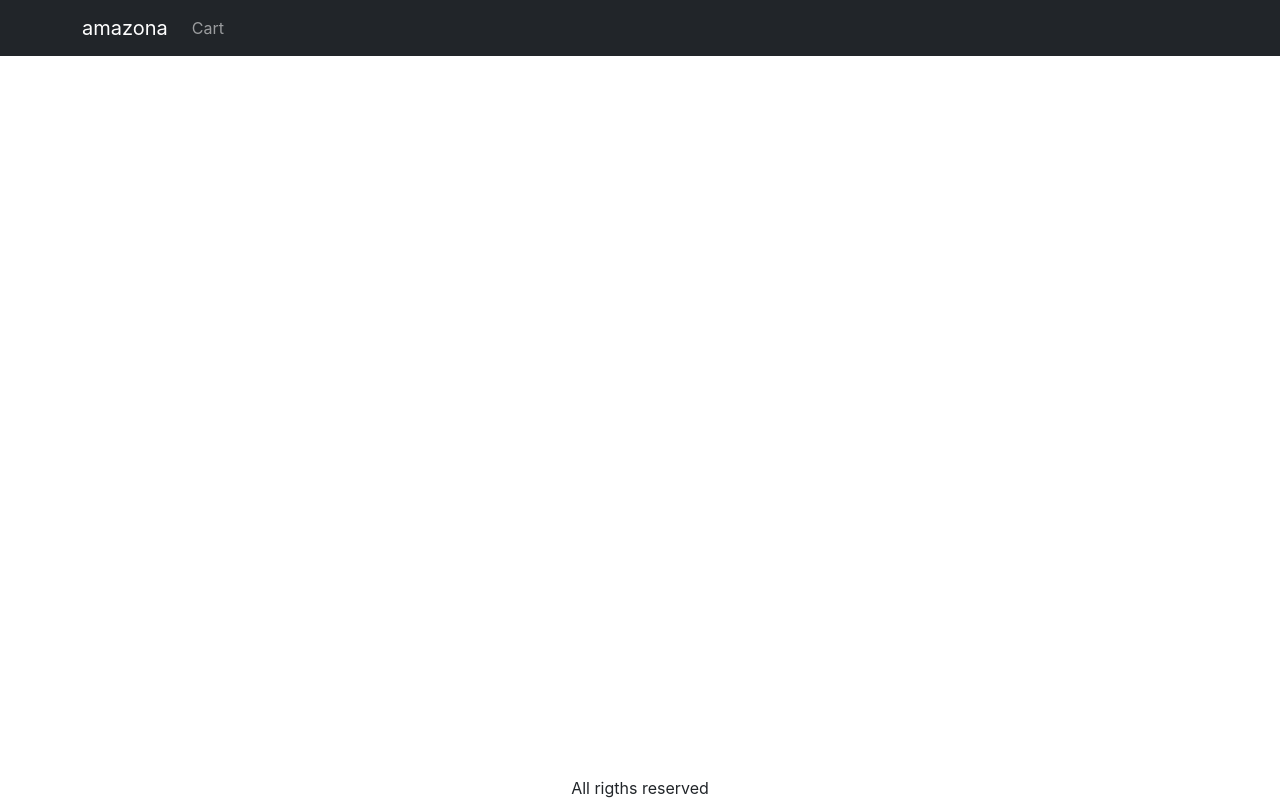
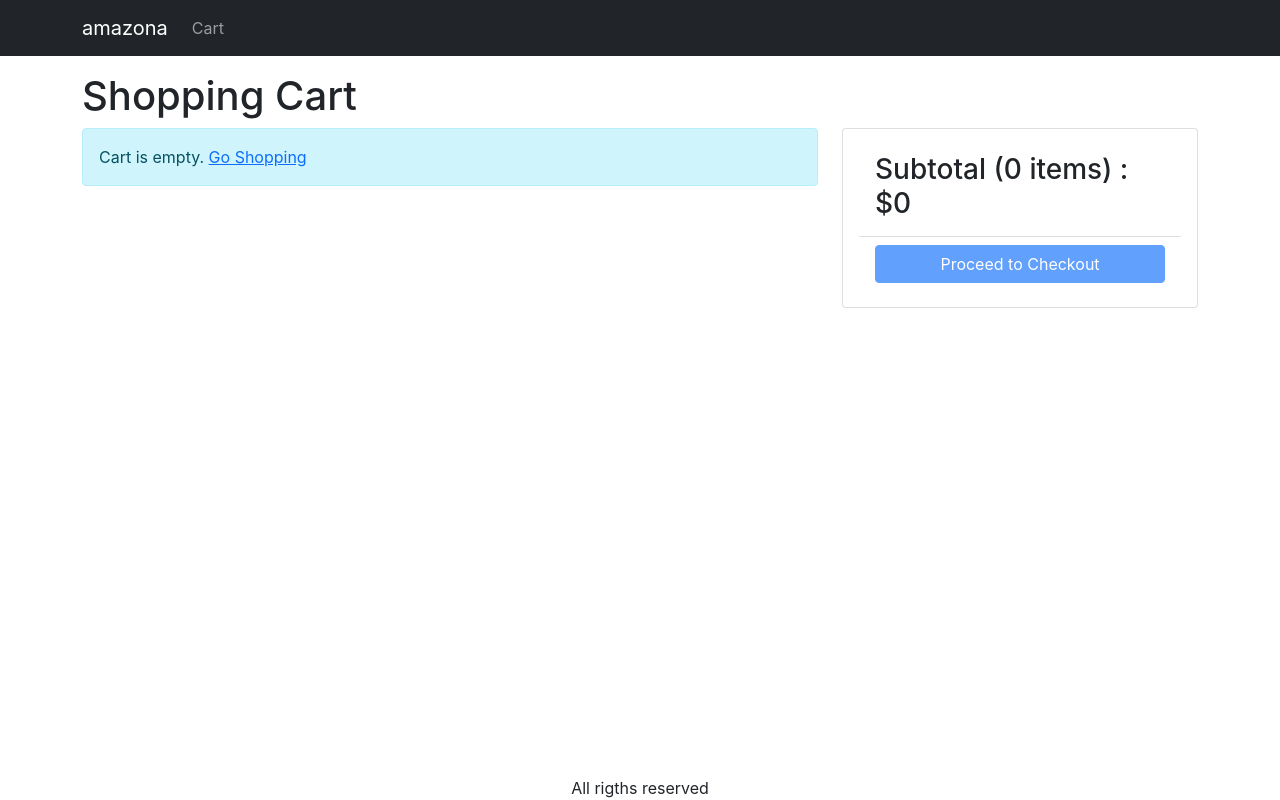
Before and after one commit to GiovanniGiannitto/mern-amazona, a React (Create React App) app in the folder frontend/: page /cart in a window 1280 px wide. Built offline with nearby package versions, Linux system fonts and the light colour scheme.

Commit message:
Video-16-Create-Cart-Screen

```diff
--- a/frontend/src/App.js
+++ b/frontend/src/App.js
@@ -9,6 +9,7 @@ import Badge from "react-bootstrap/esm/Badge";
 import Nav from "react-bootstrap/esm/Nav";
 import { useContext } from "react";
 import { Store } from "./Store";
+import CartScreen from "./screens/CartScreen";
 
 function App() {
   const { state } = useContext(Store);
@@ -40,6 +41,7 @@ function App() {
           <Container className="mt-3">
             <Routes>
               <Route path="/product/:slug" element={<ProductScreen />} />
+              <Route path="/cart" element={<CartScreen />} />
               <Route path="/" element={<HomeScreen />} />
             </Routes>
           </Container>
--- a/frontend/src/index.css
+++ b/frontend/src/index.css
@@ -47,3 +47,7 @@ main {
 .img-large {
   max-width: 100%;
 }
+
+.img-thumbnail {
+  height: 80px;
+}
--- /dev/null
+++ b/frontend/src/screens/CartScreen.js
@@ -0,0 +1,96 @@
+import { useContext } from "react";
+import Col from "react-bootstrap/Col";
+import ListGroup from "react-bootstrap/ListGroup";
+import Row from "react-bootstrap/Row";
+import { Helmet } from "react-helmet-async";
+import { Link } from "react-router-dom";
+import MessageBox from "../components/MessageBox";
+import { Store } from "../Store";
+import Button from "react-bootstrap/Button";
+import Card from "react-bootstrap/Card";
+
+export default function CartScreen() {
+  const { state, dispatch: ctxDispatch } = useContext(Store);
+  const {
+    cart: { cartItems },
+  } = state;
+
+  return (
+    <div>
+      <Helmet>
+        <title>Shopping Cart</title>
+      </Helmet>
+      <h1>Shopping Cart</h1>
+      <Row>
+        <Col md={8}>
+          {cartItems.length === 0 ? (
+            <MessageBox>
+              Cart is empty. <Link to="/">Go Shopping</Link>
+            </MessageBox>
+          ) : (
+            <ListGroup>
+              {cartItems.map((item) => (
+                <ListGroup.Item key={item._id}>
+                  <Row className="align-items-center">
+                    <Col md={4}>
+                      <img
+                        src={item.image}
+                        alt={item.name}
+                        className="img-fluid roundes img-thumbnail"
+                      ></img>{" "}
+                      <Link to={`/product/${item.slug}`}>{item.name}</Link>
+                    </Col>
+                    <Col md={3}>
+                      <Button variant="light" disabled={item.quantity === 1}>
+                        <i className="fas fa-minus-circle"></i>
+                      </Button>{" "}
+                      <span>{item.quantity}</span>{" "}
+                      <Button
+                        variant="light"
+                        disabled={item.quantity === item.countInStock}
+                      >
+                        <i className="fas fa-plus-circle"></i>
+                      </Button>
+                    </Col>
+                    <Col md={3}>${item.price}</Col>
+                    <Col md={2}>
+                      <Button variant="light">
+                        <i className="fas fa-trash"></i>
+                      </Button>
+                    </Col>
+                  </Row>
+                </ListGroup.Item>
+              ))}
+            </ListGroup>
+          )}
+        </Col>
+        <Col md={4}>
+          <Card>
+            <Card.Body>
+              <ListGroup variant="flush">
+                <ListGroup.Item>
+                  <h3>
+                    Subtotal ({cartItems.reduce((a, c) => a + c.quantity, 0)}{" "}
+                    items) : $
+                    {cartItems.reduce((a, c) => a + c.price * c.quantity, 0)}
+                  </h3>
+                </ListGroup.Item>
+                <ListGroup.Item>
+                  <div className="d-grid">
+                    <Button
+                      type="button"
+                      variant="primary"
+                      disabled={cartItems.length === 0}
+                    >
+                      Proceed to Checkout
+                    </Button>
+                  </div>
+                </ListGroup.Item>
+              </ListGroup>
+            </Card.Body>
+          </Card>
+        </Col>
+      </Row>
+    </div>
+  );
+}
--- a/frontend/src/screens/ProductScreen.js
+++ b/frontend/src/screens/ProductScreen.js
@@ -1,6 +1,6 @@
 import axios from "axios";
 import { useContext, useEffect, useReducer } from "react";
-import { useParams } from "react-router-dom";
+import { useNavigate, useParams } from "react-router-dom";
 import Row from "react-bootstrap/Row";
 import Col from "react-bootstrap/Col";
 import ListGroup from "react-bootstrap/ListGroup";
@@ -28,6 +28,7 @@ const reducer = (state, action) => {
 };
 
 function ProductScreen() {
+  const navigate = useNavigate();
   const params = useParams();
   const { slug } = params;
 
@@ -63,6 +64,7 @@ function ProductScreen() {
       type: "CART_ADD_ITEM",
       payload: { ...product, quantity },
     });
+    navigate("/cart");
   };
   return loading ? (
     <LoadingBox />
```
